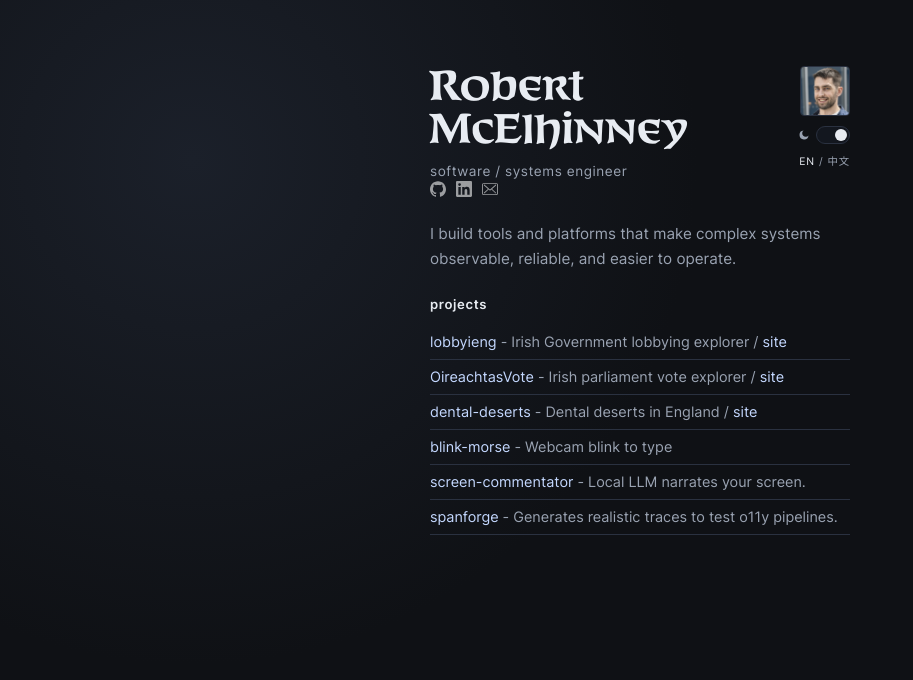
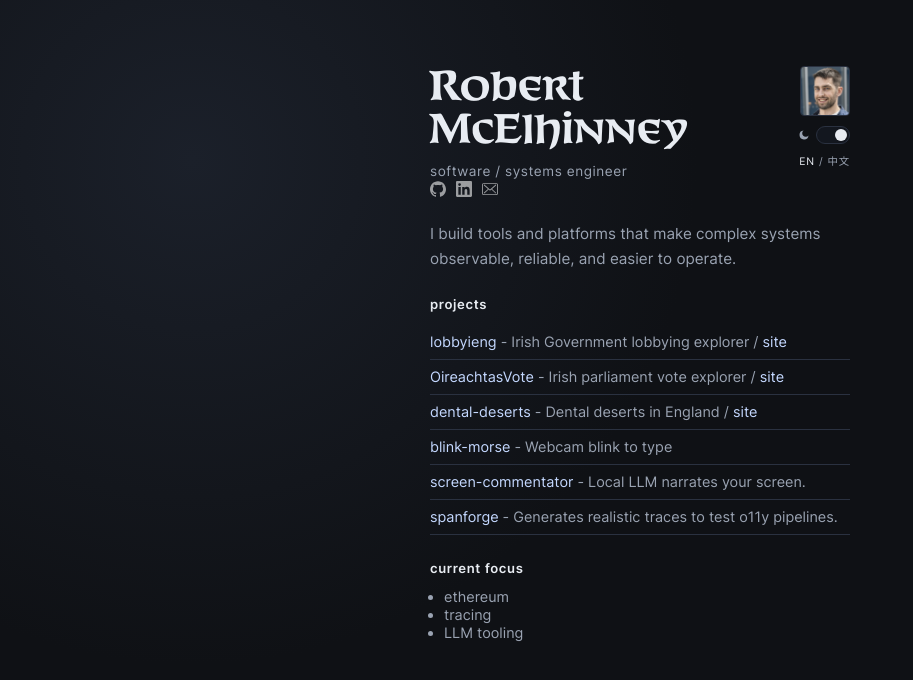
Before and after one commit to robmcelhinney/robmcelhinney.github.io, a React (Vite) app: page / in a window 1280 px wide. Shown: the top 680 px of the page, without its empty margins (0-913 px from the left). Built offline with nearby package versions, Linux system fonts and the light colour scheme.

Commit message:
add current focus

```diff
--- a/src/components/App.js
+++ b/src/components/App.js
@@ -71,9 +71,9 @@ const content = {
     zh: {
         role: "软件与系统工程师",
         intro: "我构建工具与平台，使复杂系统更加可观测、更可靠且更易于运维。",
-        focusTitle: "current focus",
-        focusLead: "currently exploring",
-        focusItems: ["ethereum", "tracing", "LLM tooling"],
+        focusTitle: "当前重点",
+        focusLead: "正在探索",
+        focusItems: ["以太坊", "分布式追踪", "AI 说了算"],
         projectsTitle: "项目",
         siteLabel: "网站",
         profileLabel: "切换头像",
@@ -180,6 +180,18 @@ function App() {
                         siteLabel={content[language].siteLabel}
                     />
                 </section>
+                <section
+                    className="section focus-section"
+                    aria-label={content[language].focusTitle}
+                >
+                    <h2>{content[language].focusTitle}</h2>
+                    {/* <p className="focus-lead">{content[language].focusLead}</p> */}
+                    <ul className="focus-list">
+                        {content[language].focusItems.map((item) => (
+                            <li key={item}>{item}</li>
+                        ))}
+                    </ul>
+                </section>
             </main>
         </div>
     )
--- a/src/css/style.css
+++ b/src/css/style.css
@@ -283,49 +283,29 @@ body {
 }
 
 .focus-section {
-    margin-top: 16px;
-    padding-left: 10px;
-    border-left: 1px solid var(--line);
-}
-
-.focus-section h2 {
-    margin: 0;
-    font-size: 0.65rem;
-    letter-spacing: 0.08em;
-    text-transform: lowercase;
-    font-weight: 600;
-    color: var(--muted);
+    margin-top: 18px;
 }
 
 .focus-lead {
-    margin: 4px 0 0;
-    color: var(--text);
-    font-size: 0.82rem;
-    letter-spacing: 0.04em;
+    margin: 0;
+    color: var(--muted);
+    font-size: 0.8rem;
+    letter-spacing: 0.02em;
+    font-weight: 400;
     text-transform: lowercase;
 }
 
 .focus-list {
-    margin: 5px 0 0;
-    padding: 0;
-    list-style: none;
+    margin: 4px 0 0;
+    padding: 0 0 0 14px;
+    list-style: disc;
 }
 
 .focus-list li {
     margin: 0;
-    color: var(--text);
-    font-size: 0.86rem;
-    line-height: 1.5;
-}
-
-.focus-list li::before {
-    content: "\2022";
-    margin-right: 7px;
     color: var(--muted);
-}
-
-.focus-section + .section {
-    margin-top: 20px;
+    font-size: 0.9rem;
+    line-height: 1.25;
 }
 
 .section {
```
